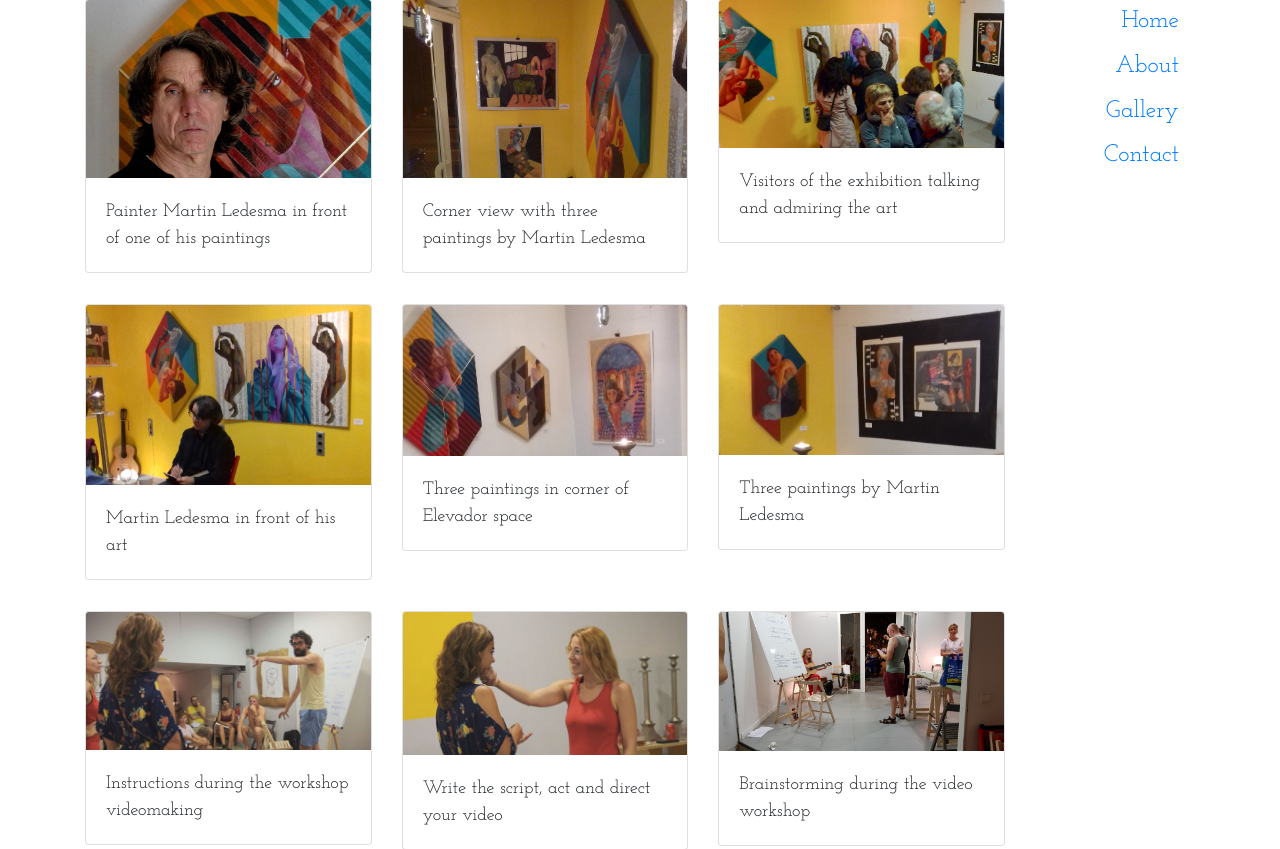
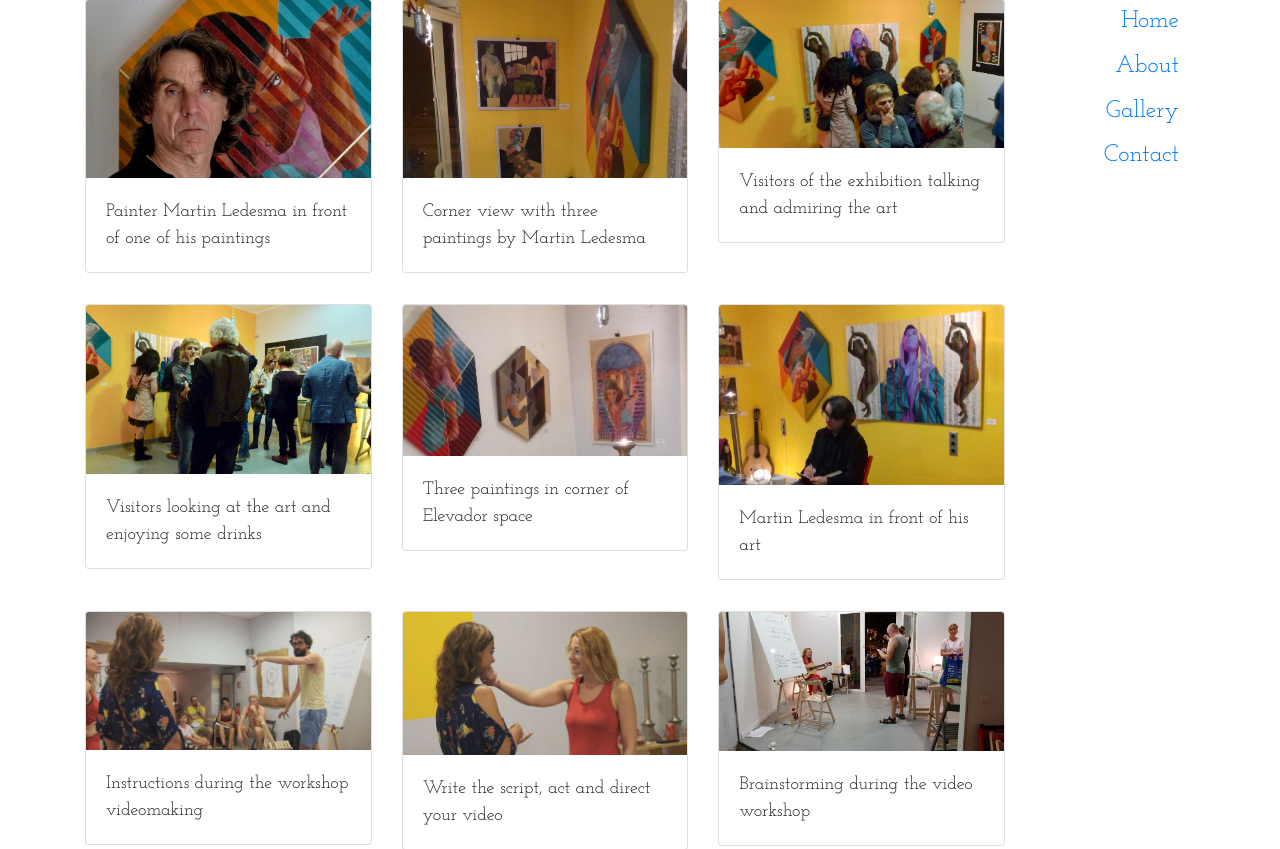
Before and after one commit to Jethet/project-elevador, a Django app: page /gallery/ in a window 1280 px wide. Shown: the part 244-1093 px from the top of the page. Run offline with Django 3.2, Linux system fonts and the light colour scheme; some libraries are stand-ins or nearby versions.

Commit message:
Change images order, add whitespace

```diff
--- a/placeholder/templates/gallery.html
+++ b/placeholder/templates/gallery.html
@@ -82,9 +82,9 @@
     <div class="row">
       <div class="col-sm">
         <div class="card" style="font-size: 18px;">
-          <img src="/static/images/exhibition2.jpg" class="card-img-top" alt="Martin Ledesma sitting in front of his paintings">
+          <img src="/static/images/exhibition8.jpg" class="card-img-top" alt="Visitors looking at the art by Martin Ledesma, enjoying some drinks">
           <div class="card-body">
-            <p class="card-text">Martin Ledesma in front of his art</p>
+            <p class="card-text">Visitors looking at the art and enjoying some drinks</p>
           </div>
         </div>
       </div>
@@ -98,9 +98,9 @@
       </div>
       <div class="col-sm">
         <div class="card" style="font-size: 18px;">
-          <img src="/static/images/exhibition3.jpg" class="card-img-top" alt="Two colourful works by Martin Ledesma">
+          <img src="/static/images/exhibition2.jpg" class="card-img-top" alt="Martin Ledesma sitting in front of his paintings">
           <div class="card-body">
-            <p class="card-text">Three paintings by Martin Ledesma</p>
+            <p class="card-text">Martin Ledesma in front of his art</p>
           </div>
         </div>
       </div>
--- a/placeholder/templates/home.html
+++ b/placeholder/templates/home.html
@@ -97,7 +97,7 @@
         <p>Elevador aims to be a safe and welcoming place for all. Read the <a href="{% url 'codeofconduct' %}" target="_blank">Elevador Code of Conduct</a> for more detailed information.</p>
       <br>
       </div>
-      <br>
+
       <div class="col-2">
         <h4>
         <ul class="nav flex-column justify-content-end text-right">
```
